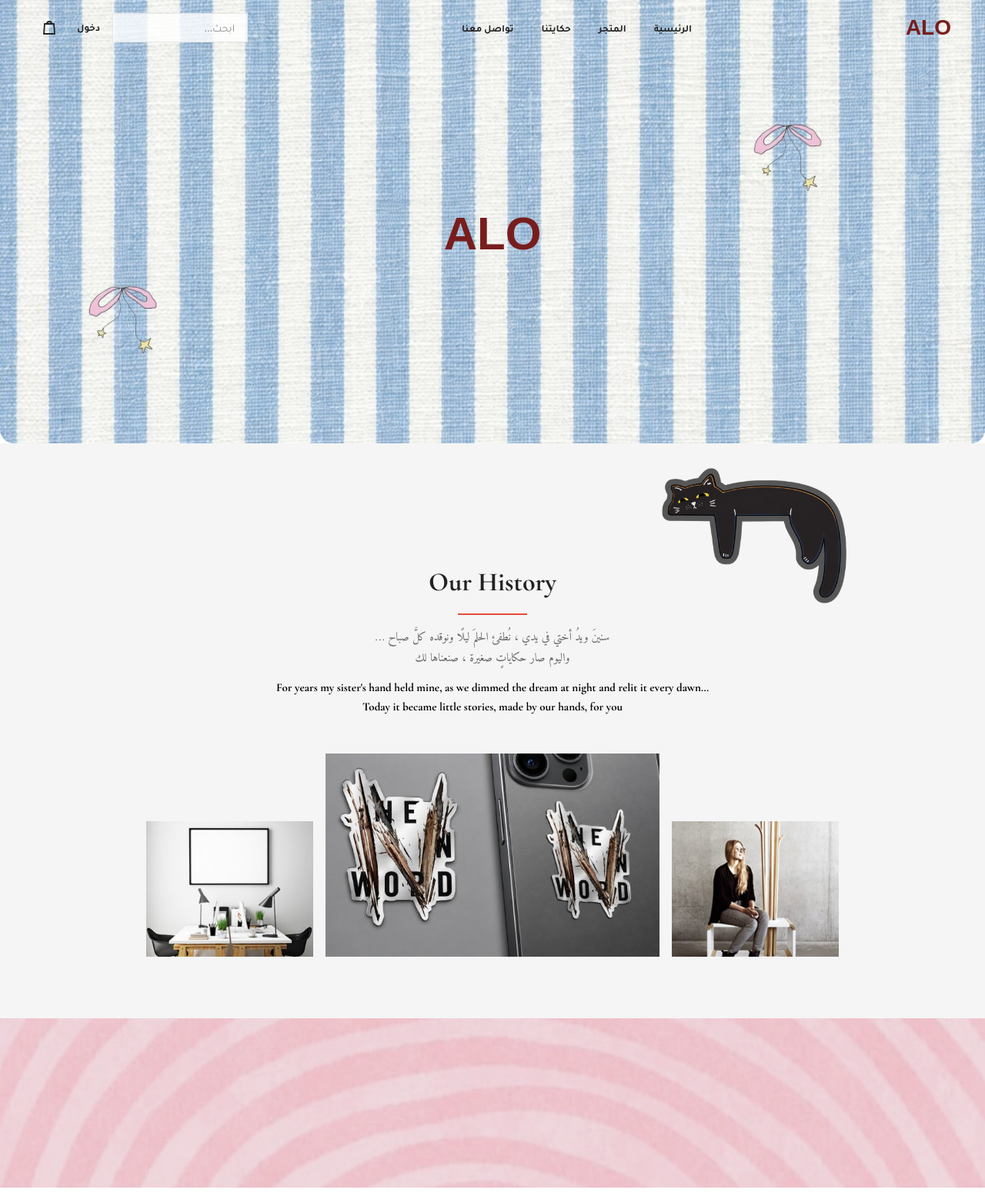
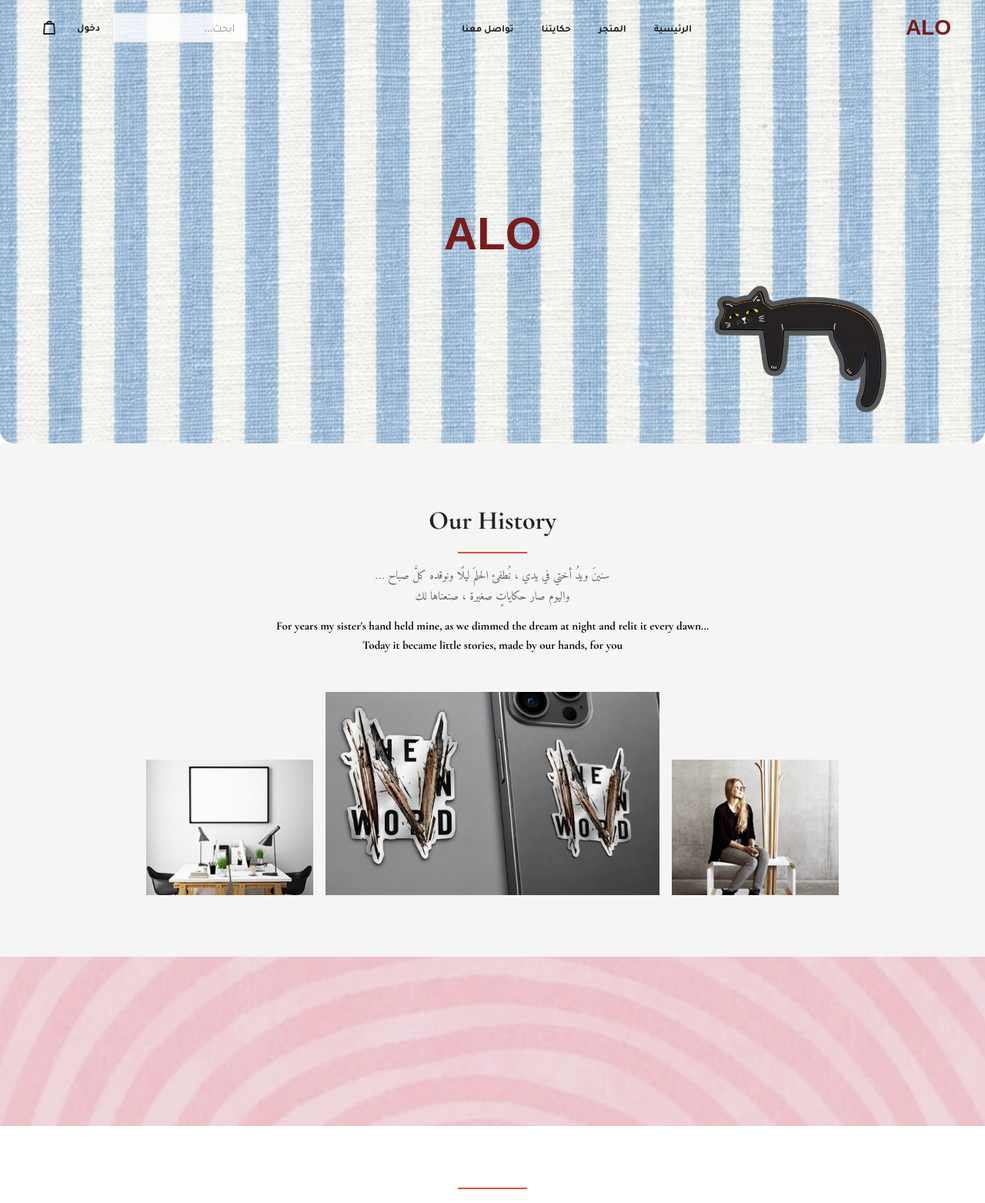
Before and after one commit to pvtsvbr24v-a11y/Alo, a Laravel app: page /store in a window 1280 px wide. Shown: the top 1563 px of the page at 77% size. Run offline with Laravel 12, Linux system fonts and the light colour scheme; data comes from the database, SQL or seed files in the repository; style sheets or scripts are compiled from the project's sources; some libraries are stand-ins or nearby versions; some web fonts are replaced.

Commit message:
Remove the bows from the hero and move the cat onto it
Co-Authored-By: Claude Opus 5.5 <noreply@anthropic.com>
Claude-Session: https://claude.ai/code/session_01S4gyGZeEjNe6drm6AFfN8H

```diff
--- a/resources/views/home.blade.php
+++ b/resources/views/home.blade.php
@@ -19,12 +19,13 @@
                 </div>
             @endif
         </div>
+        {{-- القطة مكان الفيونكات --}}
+        <img src="{{ asset('images/alo/cat-sticker.png') }}" alt="" class="pointer-events-none absolute right-[6%] bottom-6 w-36 sm:right-[10%] sm:bottom-10 sm:w-56" loading="lazy">
     </section>
 
-    {{-- ٢. الحكاية (Frame 12): القطة فوق يمين العنوان مثل Figma --}}
-    <section class="relative overflow-hidden bg-cream px-6 pt-36 pb-20 sm:pt-40">
+    {{-- ٢. الحكاية (Frame 12) --}}
+    <section class="relative overflow-hidden bg-cream px-6 py-20">
         <div class="relative mx-auto max-w-[1000px] text-center">
-            <img src="{{ asset('images/alo/cat-sticker.png') }}" alt="" class="pointer-events-none absolute -top-28 right-0 w-36 sm:-top-32 sm:right-[4%] sm:w-52 lg:w-60" loading="lazy">
             @if (filled($text['history_title']))
                 <h2 class="squiggle text-center font-story text-[30px] leading-tight text-ink sm:text-[34px]" dir="ltr">{{ $text['history_title'] }}</h2>
             @endif
```
Also changed, not shown: public/images/alo/hero-stripes.jpg.
